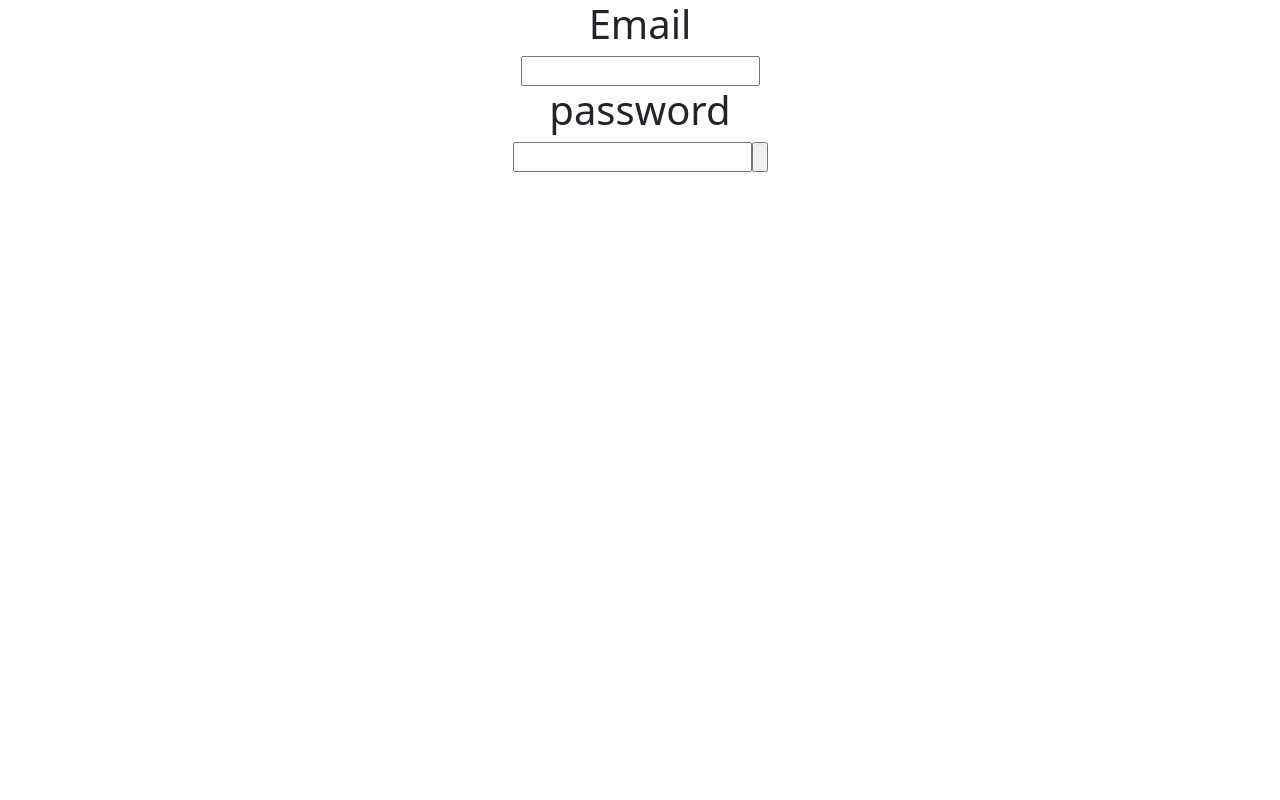
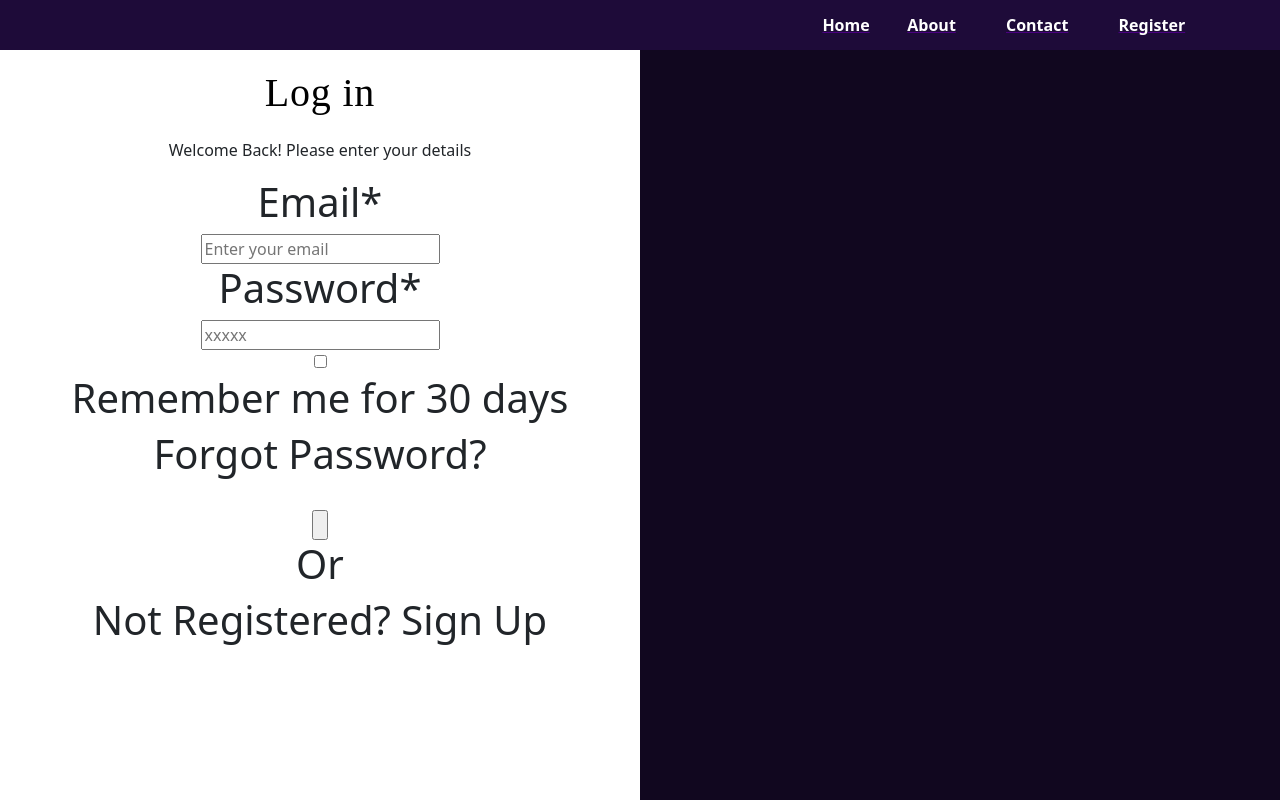
Before and after one commit to ilhamalrahm/LOT, a React (Create React App) app in the folder Frontend/lot/: page /signin in a window 1280 px wide. Shown: the top 800 px of the page. Built offline with nearby package versions, Linux system fonts and the light colour scheme.

Commit message:
Update SignInPage.js

```diff
--- a/Frontend/lot/src/Pages/SignInPage.js
+++ b/Frontend/lot/src/Pages/SignInPage.js
@@ -9,25 +9,23 @@ const SignInPage=()=>{
     const navigate = useNavigate();
     const dispatch=useStateDispatch();
     var userdetails={
-        email:localStorage.getItem("email"),
+        username:localStorage.getItem("username"),
         name:localStorage.getItem("name"),
+        team:localStorage.getItem("team"),
         token:localStorage.getItem("token"),
 
     }
 
     const HandleSubmit=()=>{
-       var email=document.getElementById('email').value;
+       var username=document.getElementById('username').value;
         var password=document.getElementById('password').value;
 
 
-        axios.post("/api/user/signIn",{email,password}).then((res)=>{
+        axios.post("/api/user/signIn",{username,password}).then((res)=>{
             console.log("Signin res " +res)
-            localStorage.setItem('email',res.data.context.email)
-            localStorage.setItem('name',res.data.context.name)
-            localStorage.setItem('token',res.data.context.token)
-            var newstate=dispatch({type:"set",payload:res.data.context})
+            dispatch({type:"set",payload:res.data.context})
 
-            navigate("/landing");
+            navigate("/home");
 
 
         })
@@ -35,14 +33,30 @@ const SignInPage=()=>{
 
     return(
         //HTML code here(Use inline CSS and bootstrap)
-        <div className="mainx`">
-            <h1 className="email">Email</h1>
-            <input id="email" type="text" />
-            <h1 className="username">password</h1>
-            <input id="password" type="text" />
-            <input id="button" onClick={HandleSubmit} type="button" />
+        <div className="mainx`" style={{backgroundColor:"#11071F",height:"2000px",overflow:"hidden"}} >
+            <section style={{overflow:"hidden",backgroundColor:"#1E0B39",height:"50px",padding:"1%"}}>
+                <a href="map.png" style={{paddingLeft:"60%",paddingRight:"1%",outline:"none",border:"none",fontWeight:"bold",cursor:"pointer",textDecorationThickness:"0px",textDecorationColor:"indigo",color:"white"}}>Home</a>
+                <a href="map.png" style={{padding:"2%",outline:"none",border:"none",fontWeight:"bold",cursor:"pointer",textDecorationThickness:"0px",textDecorationColor:"indigo",color:"white"}}>About</a>
+                <a href="map.png" style={{padding:"2%",outline:"none",border:"none",fontWeight:"bold",cursor:"pointer",textDecorationThickness:"0px",textDecorationColor:"indigo",color:"white"}}>Contact</a>
+                <a href="map.png" style={{padding:"2%",outline:"none",border:"none",fontWeight:"bold",cursor:"pointer",textDecorationThickness:"0px",textDecorationColor:"indigo",color:"white"}}>Register</a>
 
-
+            </section>
+            <div classname="sidepage" style={{backgroundColor:"white",width:"50%",height:"2000px"}}>
+                <h1 classname="Log in" style={{ padding: "3% 2.5% 2% 2.5%", fontFamily: 'Montserrat', color: "#000000", letterSpacing: '0.02em',textDecoration:"none"}}>Log in</h1>
+                <p className="text">Welcome Back! Please enter your details</p>
+                <h1 className="username">Email*</h1>
+                <input id="username" type="text" placeholder="Enter your email" />
+                <h1 className="username">Password*</h1>
+                <input id="password" type="text" placeholder="xxxxx" />
+                <br></br>
+                <input id="auto" type="checkbox" />
+                <h1 className="auto">Remember me for 30 days</h1>
+                <h1 classname="fp">Forgot Password?</h1>
+                <br></br>
+                <input id="button" onClick={HandleSubmit} type="button" />
+                <h1>Or</h1>
+                <h1>Not Registered? Sign Up </h1>
+            </div>
         </div>
 
 
```
